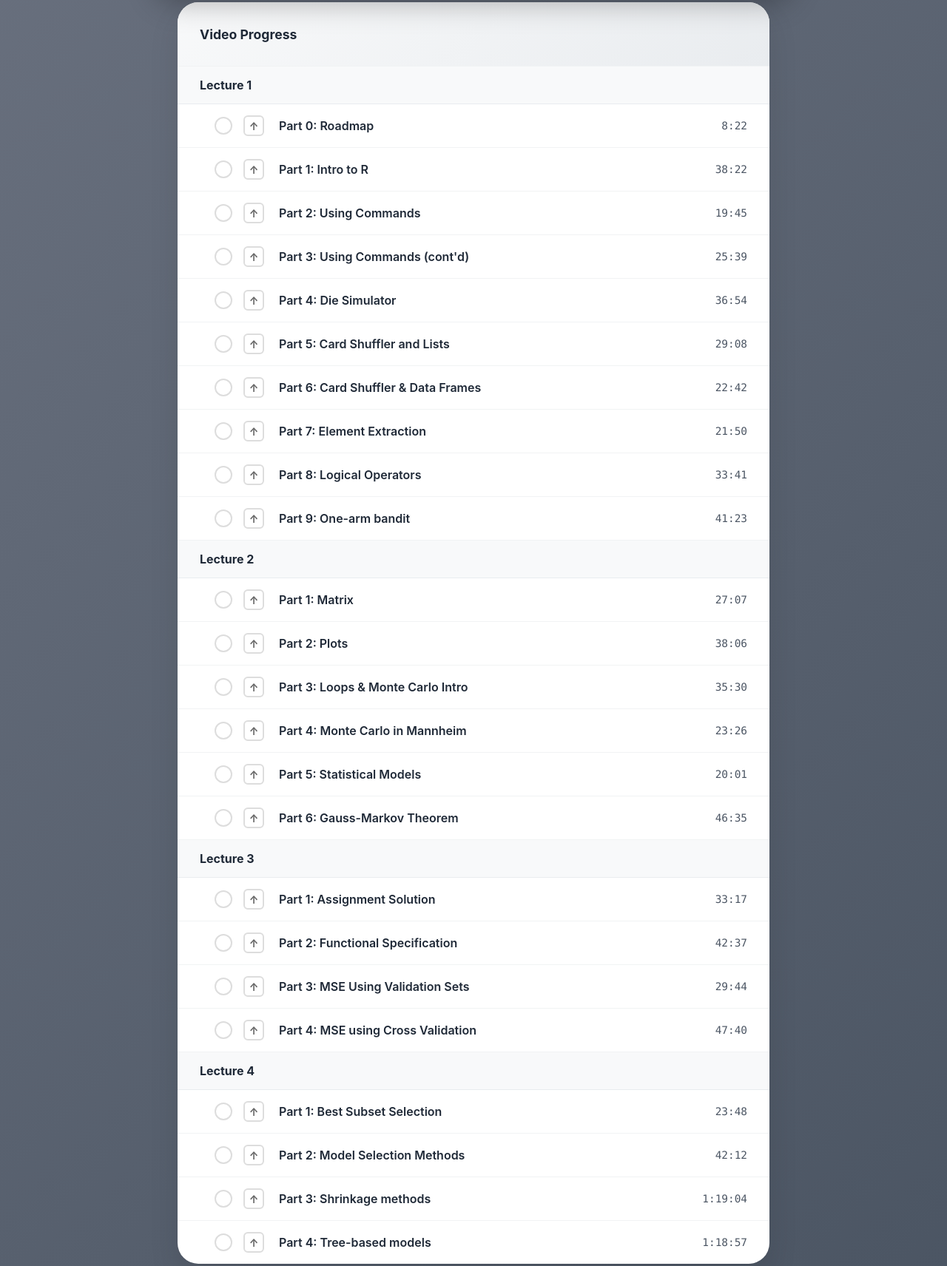
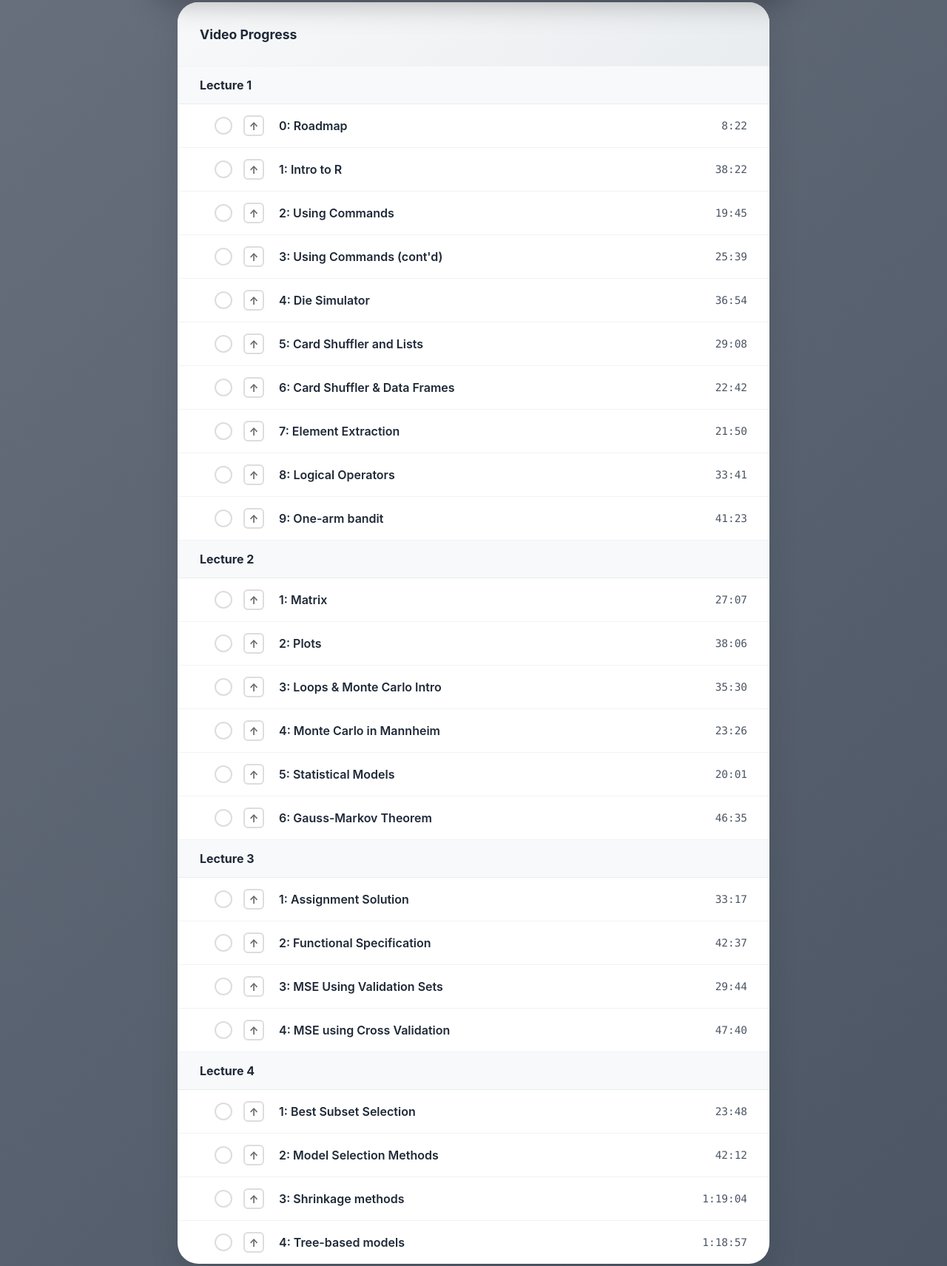
Before and after one commit to thel-01/video-progress-tracker, a plain HTML site: page index.html in a window 1280 px wide. Shown: the part 407-2119 px from the top of the page at 74% size. Drawn offline with Linux system fonts and the light colour scheme.

Commit message:
Update index.html
removed "part"

```diff
--- a/index.html
+++ b/index.html
@@ -593,7 +593,7 @@
                     </div>
                 </div>
                 <div class="video-info">
-                    <span class="video-title">Part 0: Roadmap</span>
+                    <span class="video-title">0: Roadmap</span>
                     <span class="video-duration">8:22</span>
                 </div>
             </div>
@@ -605,7 +605,7 @@
                     </div>
                 </div>
                 <div class="video-info">
-                    <span class="video-title">Part 1: Intro to R</span>
+                    <span class="video-title">1: Intro to R</span>
                     <span class="video-duration">38:22</span>
                 </div>
             </div>
@@ -617,7 +617,7 @@
                     </div>
                 </div>
                 <div class="video-info">
-                    <span class="video-title">Part 2: Using Commands</span>
+                    <span class="video-title">2: Using Commands</span>
                     <span class="video-duration">19:45</span>
                 </div>
             </div>
@@ -629,7 +629,7 @@
                     </div>
                 </div>
                 <div class="video-info">
-                    <span class="video-title">Part 3: Using Commands (cont'd)</span>
+                    <span class="video-title">3: Using Commands (cont'd)</span>
                     <span class="video-duration">25:39</span>
                 </div>
             </div>
@@ -641,7 +641,7 @@
                     </div>
                 </div>
                 <div class="video-info">
-                    <span class="video-title">Part 4: Die Simulator</span>
+                    <span class="video-title">4: Die Simulator</span>
                     <span class="video-duration">36:54</span>
                 </div>
             </div>
@@ -653,7 +653,7 @@
                     </div>
                 </div>
                 <div class="video-info">
-                    <span class="video-title">Part 5: Card Shuffler and Lists</span>
+                    <span class="video-title">5: Card Shuffler and Lists</span>
                     <span class="video-duration">29:08</span>
                 </div>
             </div>
@@ -665,7 +665,7 @@
                     </div>
                 </div>
                 <div class="video-info">
-                    <span class="video-title">Part 6: Card Shuffler & Data Frames</span>
+                    <span class="video-title">6: Card Shuffler & Data Frames</span>
                     <span class="video-duration">22:42</span>
                 </div>
             </div>
@@ -677,7 +677,7 @@
                     </div>
                 </div>
                 <div class="video-info">
-                    <span class="video-title">Part 7: Element Extraction</span>
+                    <span class="video-title">7: Element Extraction</span>
                     <span class="video-duration">21:50</span>
                 </div>
             </div>
@@ -689,7 +689,7 @@
                     </div>
                 </div>
                 <div class="video-info">
-                    <span class="video-title">Part 8: Logical Operators</span>
+                    <span class="video-title">8: Logical Operators</span>
                     <span class="video-duration">33:41</span>
                 </div>
             </div>
@@ -701,7 +701,7 @@
                     </div>
                 </div>
                 <div class="video-info">
-                    <span class="video-title">Part 9: One-arm bandit</span>
+                    <span class="video-title">9: One-arm bandit</span>
                     <span class="video-duration">41:23</span>
                 </div>
             </div>
@@ -715,7 +715,7 @@
                     </div>
                 </div>
                 <div class="video-info">
-                    <span class="video-title">Part 1: Matrix</span>
+                    <span class="video-title">1: Matrix</span>
                     <span class="video-duration">27:07</span>
                 </div>
             </div>
@@ -727,7 +727,7 @@
                     </div>
                 </div>
                 <div class="video-info">
-                    <span class="video-title">Part 2: Plots</span>
+                    <span class="video-title">2: Plots</span>
                     <span class="video-duration">38:06</span>
                 </div>
             </div>
@@ -739,7 +739,7 @@
                     </div>
                 </div>
                 <div class="video-info">
-                    <span class="video-title">Part 3: Loops & Monte Carlo Intro</span>
+                    <span class="video-title">3: Loops & Monte Carlo Intro</span>
                     <span class="video-duration">35:30</span>
                 </div>
             </div>
@@ -751,7 +751,7 @@
                     </div>
                 </div>
                 <div class="video-info">
-                    <span class="video-title">Part 4: Monte Carlo in Mannheim</span>
+                    <span class="video-title">4: Monte Carlo in Mannheim</span>
                     <span class="video-duration">23:26</span>
                 </div>
             </div>
@@ -763,7 +763,7 @@
                     </div>
                 </div>
                 <div class="video-info">
-                    <span class="video-title">Part 5: Statistical Models</span>
+                    <span class="video-title">5: Statistical Models</span>
                     <span class="video-duration">20:01</span>
                 </div>
             </div>
@@ -775,7 +775,7 @@
                     </div>
                 </div>
                 <div class="video-info">
-                    <span class="video-title">Part 6: Gauss-Markov Theorem</span>
+                    <span class="video-title">6: Gauss-Markov Theorem</span>
                     <span class="video-duration">46:35</span>
                 </div>
             </div>
@@ -789,7 +789,7 @@
                     </div>
                 </div>
                 <div class="video-info">
-                    <span class="video-title">Part 1: Assignment Solution</span>
+                    <span class="video-title">1: Assignment Solution</span>
                     <span class="video-duration">33:17</span>
                 </div>
             </div>
@@ -801,7 +801,7 @@
                     </div>
                 </div>
                 <div class="video-info">
-                    <span class="video-title">Part 2: Functional Specification</span>
+                    <span class="video-title">2: Functional Specification</span>
                     <span class="video-duration">42:37</span>
                 </div>
             </div>
@@ -813,7 +813,7 @@
                     </div>
                 </div>
                 <div class="video-info">
-                    <span class="video-title">Part 3: MSE Using Validation Sets</span>
+                    <span class="video-title">3: MSE Using Validation Sets</span>
                     <span class="video-duration">29:44</span>
                 </div>
             </div>
@@ -825,7 +825,7 @@
                     </div>
                 </div>
                 <div class="video-info">
-                    <span class="video-title">Part 4: MSE using Cross Validation</span>
+                    <span class="video-title">4: MSE using Cross Validation</span>
                     <span class="video-duration">47:40</span>
                 </div>
             </div>
@@ -839,7 +839,7 @@
                     </div>
                 </div>
                 <div class="video-info">
-                    <span class="video-title">Part 1: Best Subset Selection</span>
+                    <span class="video-title">1: Best Subset Selection</span>
                     <span class="video-duration">23:48</span>
                 </div>
             </div>
@@ -851,7 +851,7 @@
                     </div>
                 </div>
                 <div class="video-info">
-                    <span class="video-title">Part 2: Model Selection Methods</span>
+                    <span class="video-title">2: Model Selection Methods</span>
                     <span class="video-duration">42:12</span>
                 </div>
             </div>
@@ -863,7 +863,7 @@
                     </div>
                 </div>
                 <div class="video-info">
-                    <span class="video-title">Part 3: Shrinkage methods</span>
+                    <span class="video-title">3: Shrinkage methods</span>
                     <span class="video-duration">1:19:04</span>
                 </div>
             </div>
@@ -875,7 +875,7 @@
                     </div>
                 </div>
                 <div class="video-info">
-                    <span class="video-title">Part 4: Tree-based models</span>
+                    <span class="video-title">4: Tree-based models</span>
                     <span class="video-duration">1:18:57</span>
                 </div>
             </div>
```
